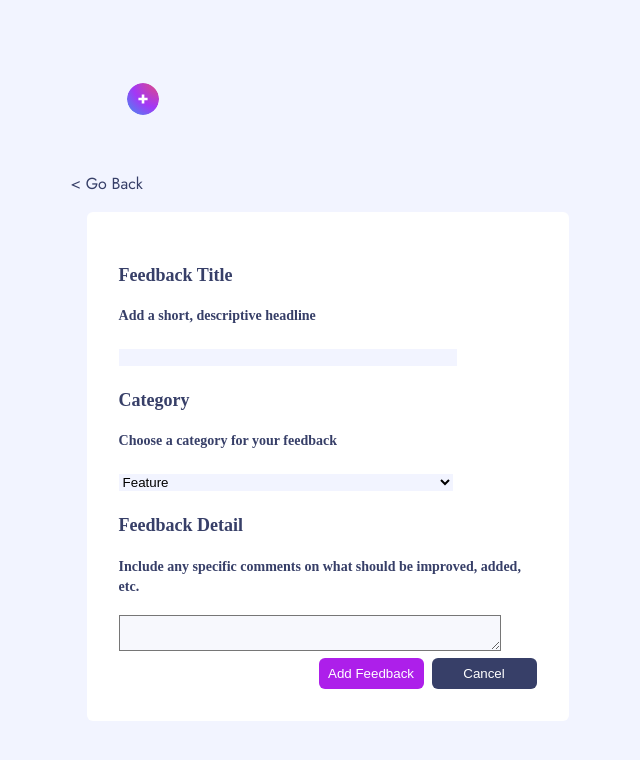
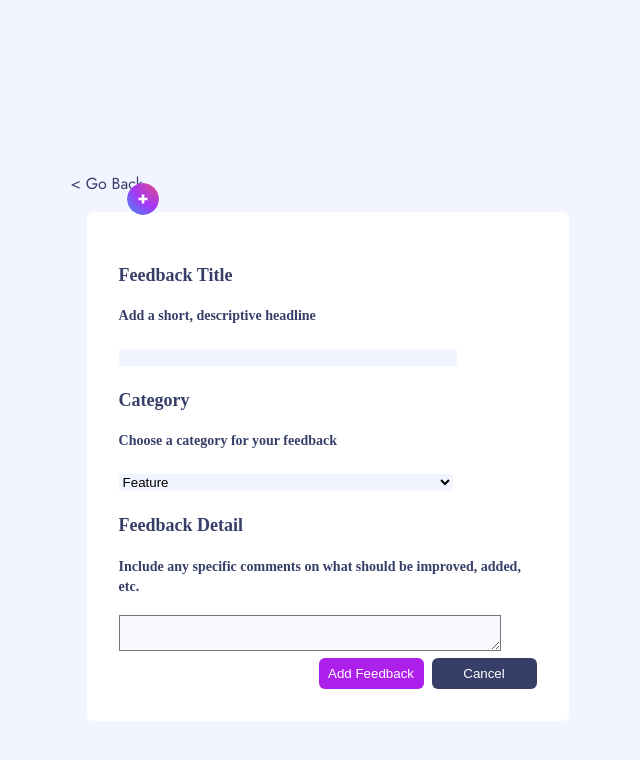
Before and after one commit to broscoe/product-feedback-app, a React (Vite) app in the folder client/: page /NewFeedback in a window 1280 px wide. Shown: the top 760 px of the page, without its empty margins (92-732 px from the left). Built offline with nearby package versions, Linux system fonts and the light colour scheme; no server answers.

Commit message:
fixed relative position of plus icon on form

```diff
--- a/client/src/pages/newFeedback.css
+++ b/client/src/pages/newFeedback.css
@@ -20,7 +20,7 @@
     width: 2rem;
     height: 2rem;
     position:absolute;
-    top: 25px;
+    top: 120px;
  }
 
  #buttonContainer {
@@ -63,7 +63,7 @@
         width: 2rem;
         height: 2rem;
         position:absolute;
-        top: 140px;
+        top: 215px;
      }
  }
 
@@ -74,6 +74,6 @@
         width: 2rem;
         height: 2rem;
         position:absolute;
-        top: 75px;
+        top: 175px;
      }
  }
```
